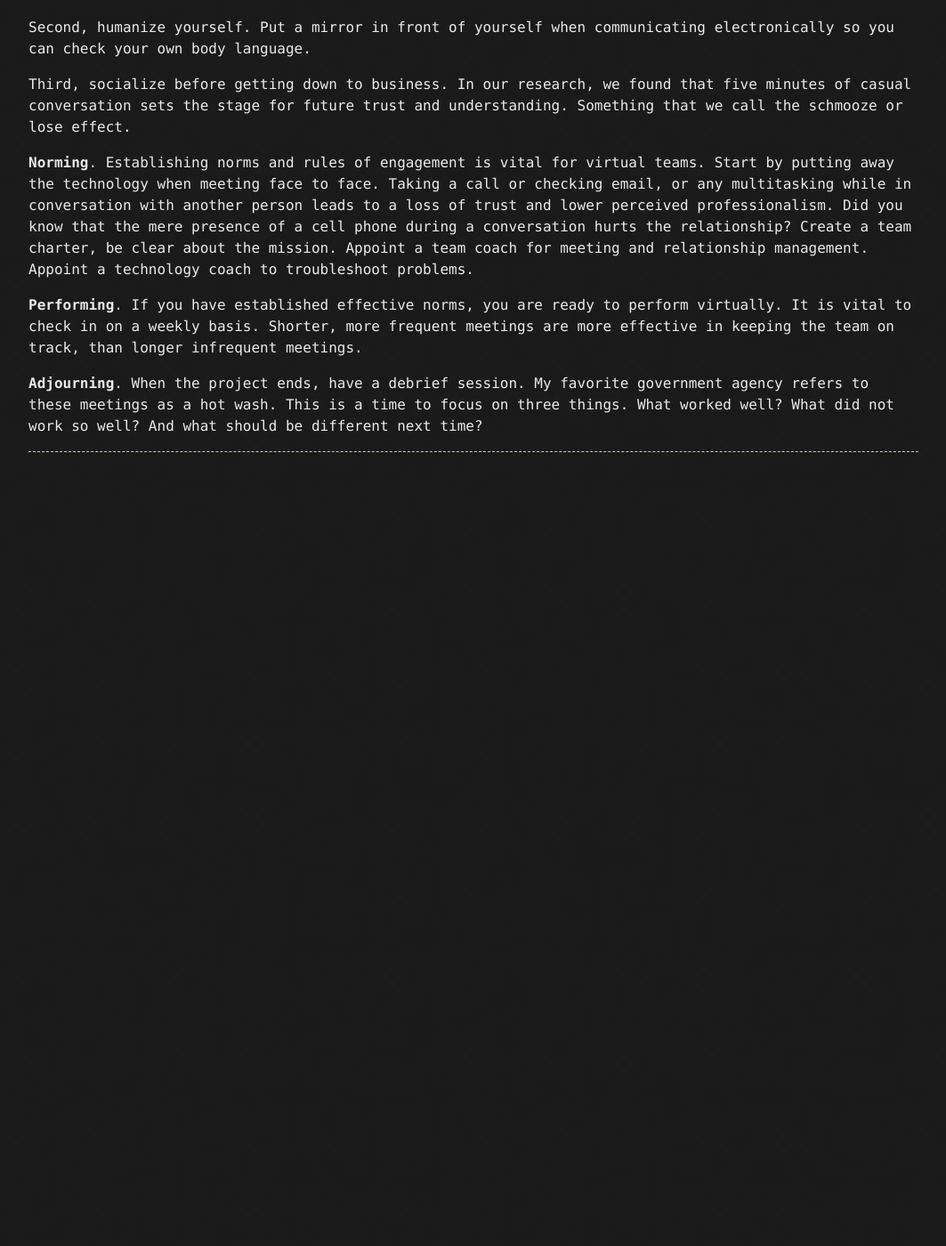
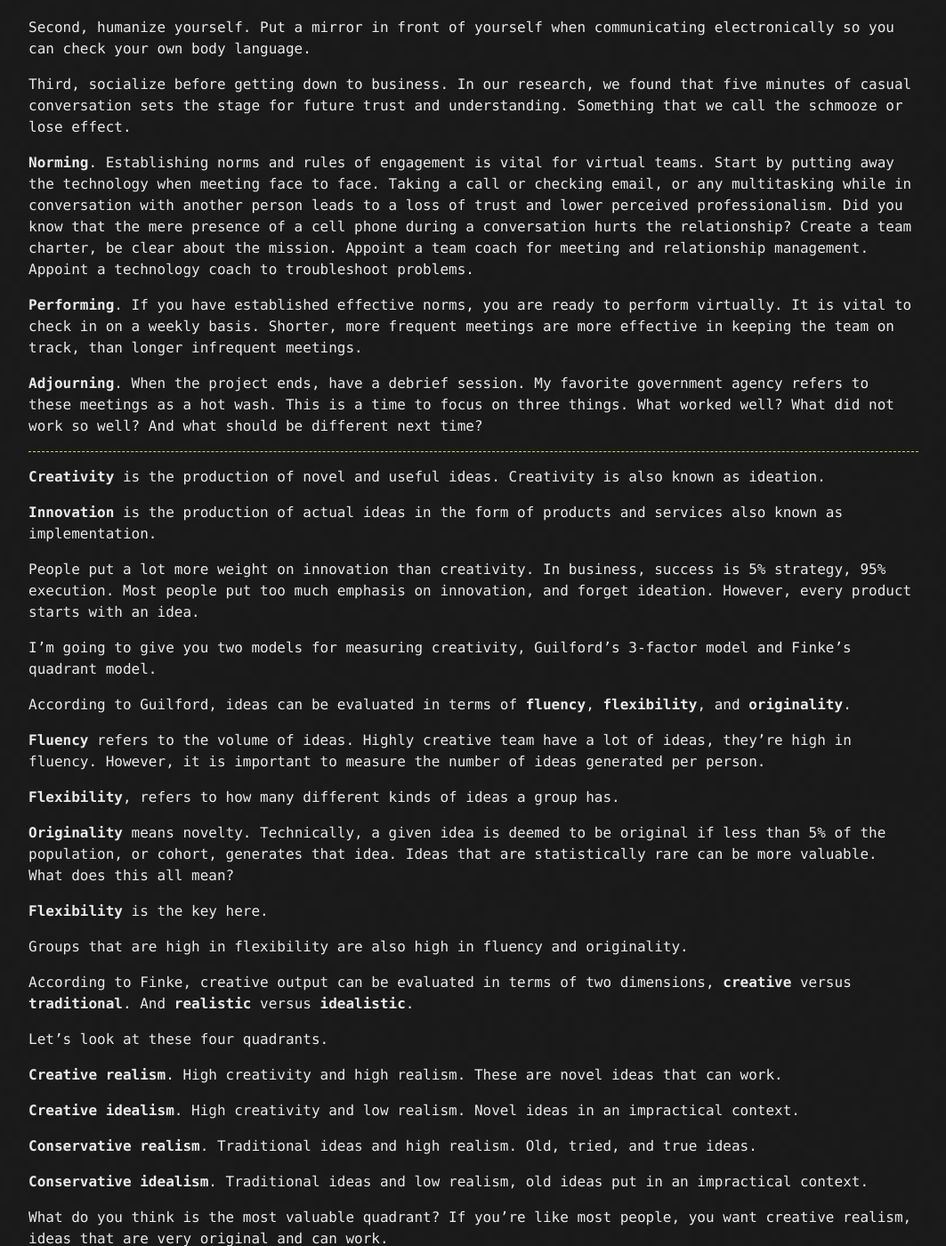
Before and after one commit to goodHunter27/serhatgiydiren.github.io, a Jekyll site: the page built from _posts/2020-01-10-high-performance-collaboration-leadership-teamwork-negotiation.md, in a window 1280 px wide and 1400 px high, scrolled down 15130 px. Shown: the whole window at 89% size, without its empty margins (108-1171 px from the left). Built offline with Jekyll 4.4.1, drawn with Linux system fonts in a browser that asks for light colours; before the commit the page ends 15658 px from its top, so only the background shows below that; some of the changed text lies outside the part shown.

Commit message:
Update 2020-01-10-high-performance-collaboration-leadership-teamwork-negotiation.md

```diff
--- a/_posts/2020-01-10-high-performance-collaboration-leadership-teamwork-negotiation.md
+++ b/_posts/2020-01-10-high-performance-collaboration-leadership-teamwork-negotiation.md
@@ -448,3 +448,57 @@ Third, socialize before getting down to business. In our research, we found that
 **Adjourning**. When the project ends, have a debrief session. My favorite government agency refers to these meetings as a hot wash. This is a time to focus on three things. What worked well? What did not work so well? And what should be different next time?
 
 ------------------------------
+
+**Creativity** is the production of novel and useful ideas. Creativity is also known as ideation.
+
+**Innovation** is the production of actual ideas in the form of products and services also known as implementation.
+
+People put a lot more weight on innovation than creativity. In business, success is 5% strategy, 95% execution. Most people put too much emphasis on innovation, and forget ideation. However, every product starts with an idea.
+
+I'm going to give you two models for measuring creativity, Guilford's 3-factor model and Finke's quadrant model.
+
+According to Guilford, ideas can be evaluated in terms of **fluency**, **flexibility**, and **originality**.
+
+**Fluency** refers to the volume of ideas. Highly creative team have a lot of ideas, they're high in fluency. However, it is important to measure the number of ideas generated per person.
+
+**Flexibility**, refers to how many different kinds of ideas a group has.
+
+**Originality** means novelty. Technically, a given idea is deemed to be original if less than 5% of the population, or cohort, generates that idea. Ideas that are statistically rare can be more valuable. What does this all mean?
+
+**Flexibility** is the key here.
+
+Groups that are high in flexibility are also high in fluency and originality.
+
+According to Finke, creative output can be evaluated in terms of two dimensions, **creative** versus **traditional**. And **realistic** versus **idealistic**.
+
+Let's look at these four quadrants.
+
+**Creative realism**. High creativity and high realism. These are novel ideas that can work.
+
+**Creative idealism**. High creativity and low realism. Novel ideas in an impractical context.
+
+**Conservative realism**. Traditional ideas and high realism. Old, tried, and true ideas.
+
+**Conservative idealism**. Traditional ideas and low realism, old ideas put in an impractical context.
+
+What do you think is the most valuable quadrant? If you're like most people, you want creative realism, ideas that are very original and can work.
+
+In new product development, this would mean novel ideas that can work with existing supply chain, manufacturing capacities, and so on.
+
+In science, it would mean ideas that are novel and explained all previous research.
+
+Suppose you're a leader of a product development group. You bring all your smartest people together and ask them to think of ideas that are very novel and very realistic.
+
+What's the problem? The problem is that most people will self-censor, meaning they won't say anything because they're editing and judging.
+
+A far better idea is to encourage your team to generate ideas in all four quadrants.
+
+First, creativity starts upstream of innovation.
+
+Second, teams that generate a lot of ideas are more likely to have an idea that is original or high in creative realism.
+
+Finally, encourage people to suggest ideas that are traditional, conservative, and politically incorrect.
+
+In other words, allow the team to generate a high volume of ideas and set aside judgment.
+
+------------------------------
```
